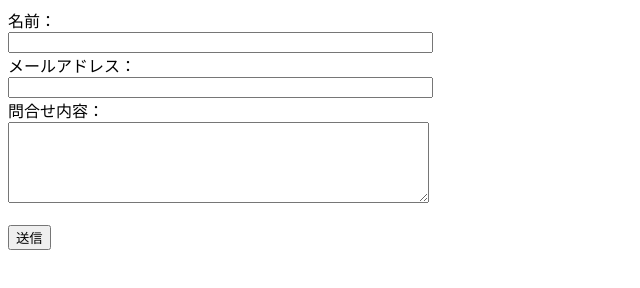
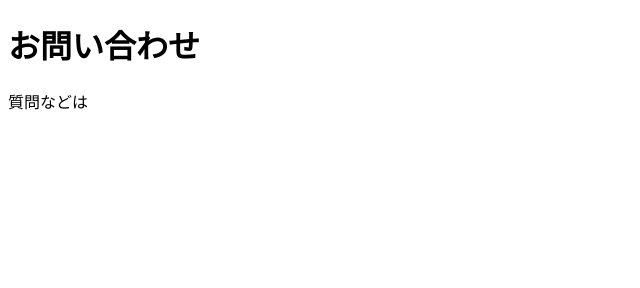
Before and after one commit to sionpas5182/sionpas5182.github.io, a plain HTML site: page regist.html in a window 1280 px wide. Shown: the whole page, without its empty margins (0-640 px from the left). Drawn offline with Linux system fonts and the light colour scheme.

Commit message:
Update regist.html

```diff
--- a/regist.html
+++ b/regist.html
@@ -5,19 +5,7 @@
         <title>sample</title>
     </head>
     <body>
-        <form action="confirmation.php" method="post">
-            名前：<br />
-            <input type="text" name="name" size="50" value="" /><br />
-
-            メールアドレス：<br />
-            <input type="text" name="mail" size="50" value="" /><br />
-
-            問合せ内容：<br />
-            <textarea name="inquiry" cols="50" rows="5"></textarea><br />
-
-            <br />
-
-            <input type="submit" value="送信" />
-        </form>
+    <h1>お問い合わせ</h1>
+        <p>質問などは
     </body>
 </html>
```
